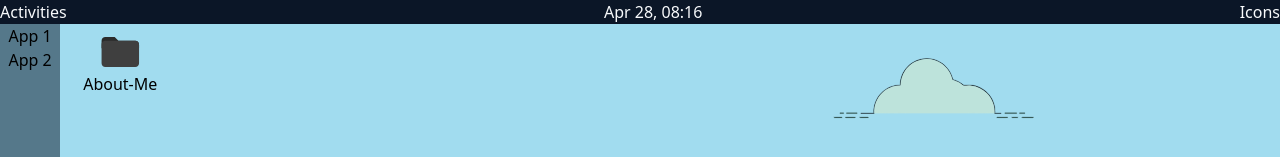
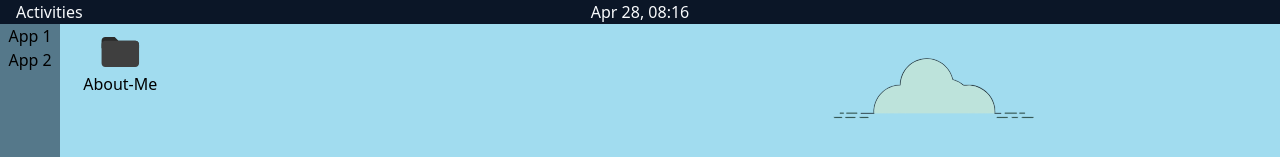
Before and after one commit to nathanjpak/pak-os, a React app: page / in a window 1280 px wide. Shown: the top 157 px of the page. Built offline with nearby package versions, Linux system fonts and the light colour scheme.

Commit message:
remove header icons and center clock

```diff
--- a/src/components/Header/Clock.tsx
+++ b/src/components/Header/Clock.tsx
@@ -7,7 +7,7 @@ const Clock = () => {
   }, []);
 
   return (
-    <div>
+    <div className="absolute top-1/2 left-1/2 -translate-x-1/2 -translate-y-1/2">
       {dateState.toLocaleDateString("en-US", {
         day: "2-digit",
         month: "short",
--- a/src/components/Header/index.tsx
+++ b/src/components/Header/index.tsx
@@ -2,10 +2,9 @@ import Clock from "./Clock";
 
 export const Header = () => {
   return (
-    <div className="bg-dark-navy text-slate-50 h-fit w-full flex flex-none justify-between">
+    <div className="relative bg-dark-navy text-slate-50 h-fit w-full flex flex-none justify-start px-4">
       <p>Activities</p>
       <Clock />
-      <p>Icons</p>
     </div>
   );
 };
```
